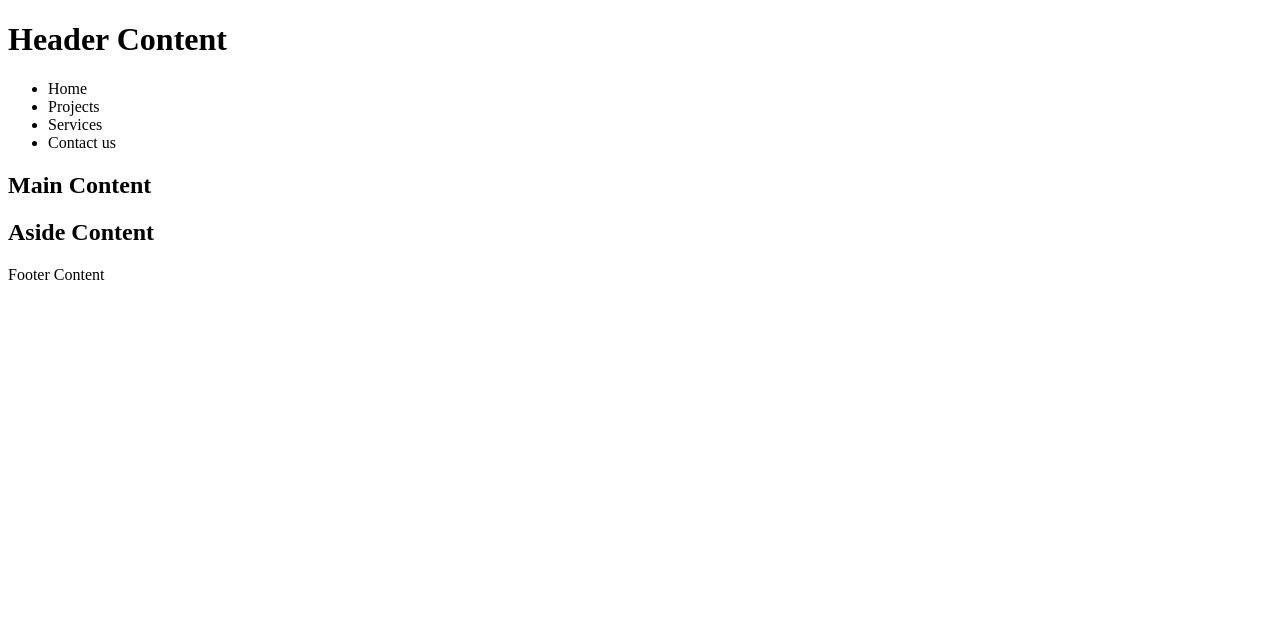
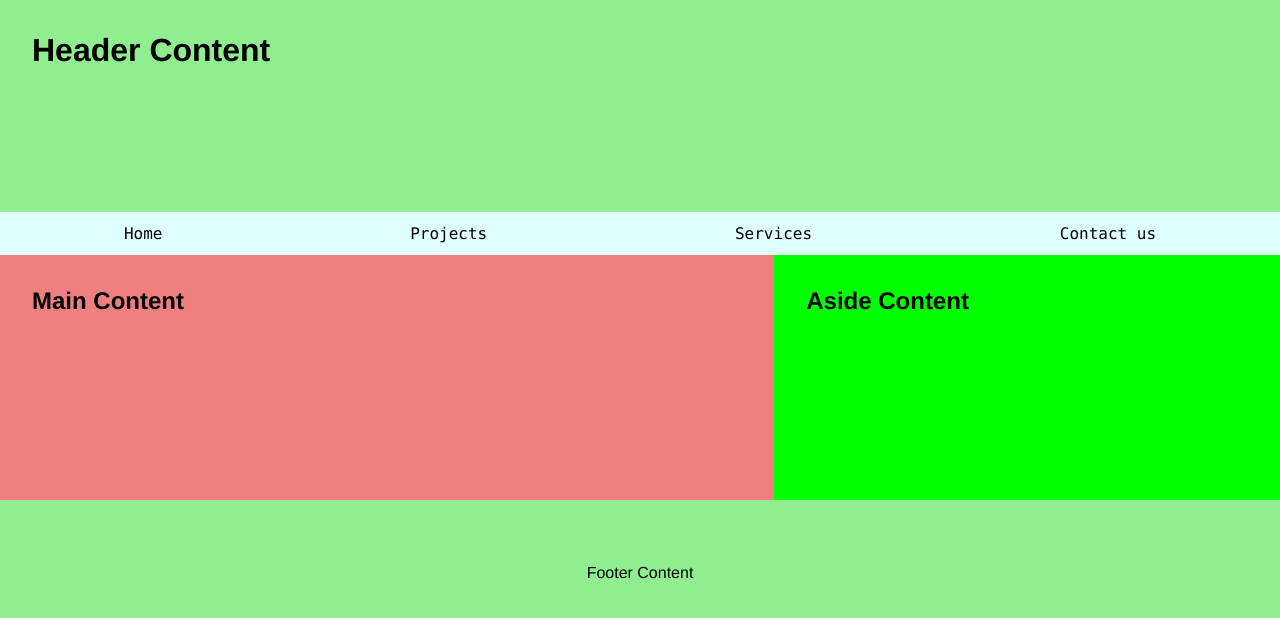
Before and after one commit to laurelcerrato/wdd131, a plain HTML site: page week01/basic-layout.html in a window 1280 px wide. Drawn offline with Linux system fonts and the light colour scheme.

Commit message:
added css and corrected html

```diff
--- a/week01/basic-layout.html
+++ b/week01/basic-layout.html
@@ -4,7 +4,7 @@
 <head>
     <meta charset="UTF-8">
     <meta name="viewport" content="width=device-width, initial-scale=1.0">
-    <title>Laurel Cerrato WDD131</title>
+    <title>Laurel Cerrato | WDD131</title>
     <link rel="stylesheet" href="styles/layout.css">
 </head>
 
@@ -12,7 +12,7 @@
     <header>
         <h1>Header Content</h1>
         <nav>
-            <UL>
+            <UL class="nav-list">
                 <li>Home</li>
                 <li>Projects</li>
                 <li>Services</li>
@@ -21,11 +21,13 @@
         </nav>
     </header>
     <main>
-        <h2>Main Content</h2>
-        <aside>
-            <h2>Aside Content</h2>
-        </aside>
+        <section>
+            <h2>Main Content</h2>
+        </section>
     </main>
+    <aside>
+        <h2>Aside Content</h2>
+    </aside>
     <footer>
         <p>Footer Content</p>
     </footer>
--- a/week01/styles/layout.css
+++ b/week01/styles/layout.css
@@ -0,0 +1,68 @@
+* {
+    margin: 0;
+    padding: 0;
+}
+
+
+
+
+body {
+    margin: 0;
+    padding: 0;
+    display: grid;
+    grid-template: auto 1 fr auto / auto 1 fr auto;
+    height: 100vh;
+}
+
+header {
+    background: lightgreen;
+    grid-column: 1/4;
+    position: relative;
+}
+
+nav {
+    position: absolute;
+    bottom: 0;
+    left: 0;
+    width: 100%;
+}
+
+main {
+    grid-column: 1/3;
+    background: lightcoral;
+
+}
+
+footer {
+    background: lightgreen;
+    text-align: center;
+    grid-column: 1/4;
+    padding: 2rem;
+}
+
+
+
+.nav-list {
+    display: flex;
+    background-color: lightcyan
+}
+
+.nav-list li {
+    display: flex;
+    padding: 0.75rem;
+    justify-content: center;
+    font-family: "Lucida Console", "Courier New", monospace;
+    flex: 1 1 auto;
+}
+
+aside {
+    background: lime;
+    grid-column: 3/4;
+}
+
+h1,
+h2,
+p {
+    font-family: 'Franklin Gothic Medium', 'Arial Narrow', Arial, sans-serif;
+    padding: 2rem;
+}
```
